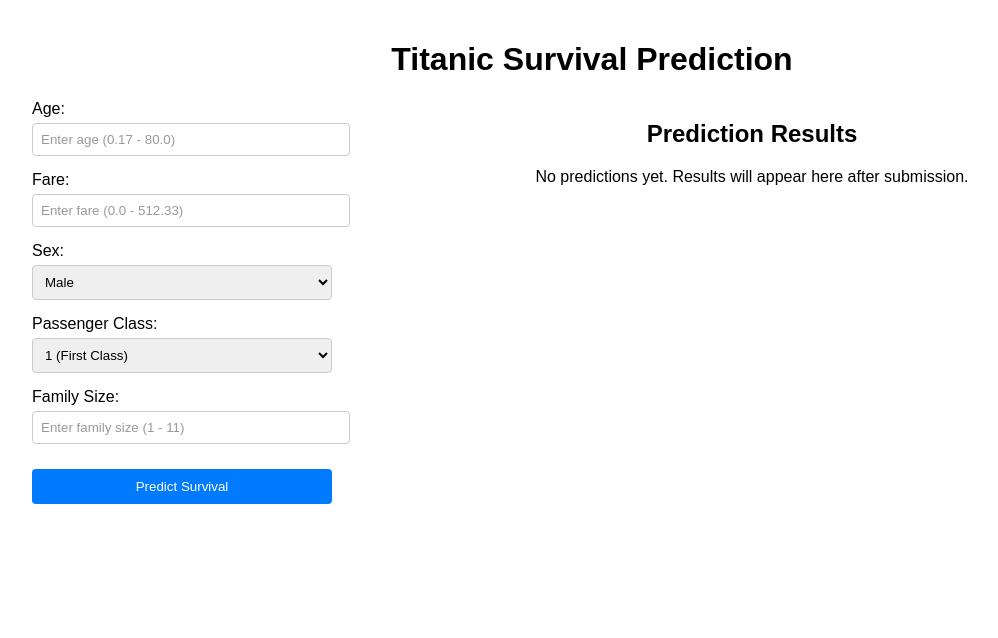
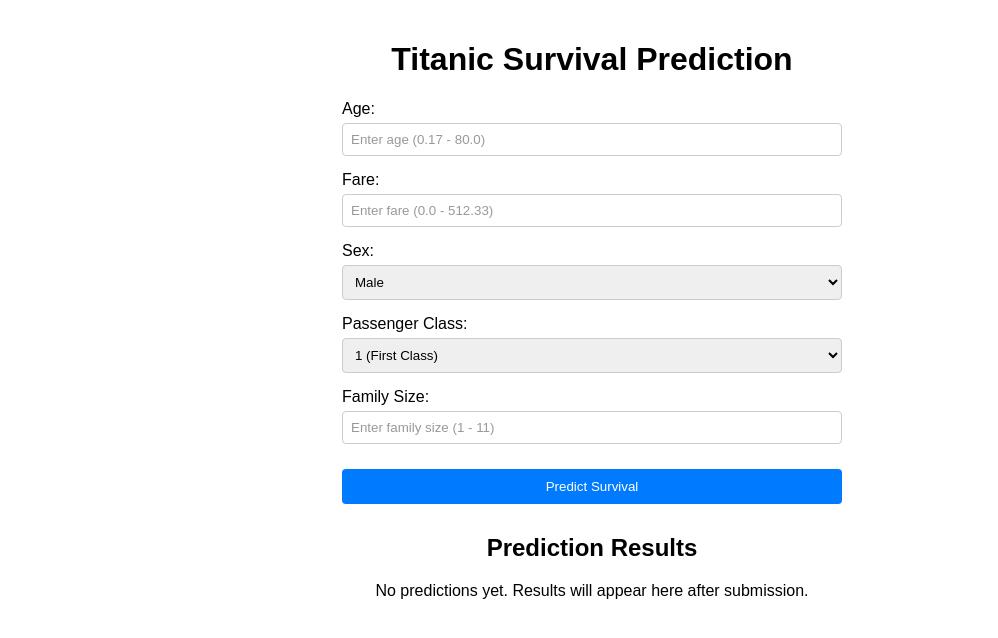
Before and after one commit to irooca/flask, a Flask app: page / in a window 1280 px wide. Shown: the top 638 px of the page, without its empty margins (48-1046 px from the left). Run offline with Flask 3, Linux system fonts and the light colour scheme; parts of the project's set-up code (start-up, migrations or seed data) failed here and were passed over.

Commit message:
Update index.html

```diff
--- a/templates/index.html
+++ b/templates/index.html
@@ -11,17 +11,10 @@
             margin: 0;
             padding: 20px;
         }
-        #container {
-            display: flex;
-            flex-wrap: wrap;
-            justify-content: center;
-            align-items: flex-start;
-            gap: 20px;
-        }
         #form-container {
             text-align: left;
-            width: 300px;
-            flex-shrink: 0;
+            max-width: 500px;
+            margin: 0 auto;
         }
         label {
             margin-bottom: 5px;
@@ -31,7 +24,8 @@
             display: block;
             margin-bottom: 15px;
             padding: 8px;
-            width: 100%;
+            width: 100%; /* 동일한 가로 길이 설정 */
+            box-sizing: border-box; /* 패딩 포함 크기 계산 */
             border: 1px solid #ccc;
             border-radius: 4px;
         }
@@ -52,15 +46,14 @@
             background-color: #0056b3;
         }
         #results-container {
-            flex-grow: 1;
+            margin-top: 30px;
             text-align: center;
-            max-width: 800px;
         }
         table {
             border-collapse: collapse;
             margin: 20px auto;
             width: 100%;
-            max-width: 100%;
+            max-width: 600px;
         }
         th, td {
             border: 1px solid #ddd;
@@ -72,14 +65,22 @@
         }
         canvas {
             margin-top: 20px;
-            max-width: 100%; /* 반응형 그래프 */
+            max-width: 600px;
             height: auto;
+            display: block;
+            margin: 0 auto;
+        }
+        #input-summary {
+            margin-top: 20px;
+            font-size: 1.1em;
+            color: #333;
+            text-align: center;
         }
     </style>
 </head>
 <body>
     <h1 style="text-align: center;">Titanic Survival Prediction</h1>
-    <div id="container">
+
     <!-- 입력 폼 -->
     <div id="form-container">
         <form method="POST">
@@ -107,6 +108,14 @@
 
             <button type="submit">Predict Survival</button>
         </form>
+
+        <!-- 입력값 요약 -->
+        {% if data %}
+        <div id="input-summary">
+            <strong>Input Data:</strong> Age: {{ data['Age'] }}, Fare: {{ data['Fare'] }},
+            Sex: {{ data['Sex'] }}, Class: {{ data['Pclass'] }}, Family Size: {{ data['Family_Size'] }}
+        </div>
+        {% endif %}
     </div>
 
     <!-- 결과 컨테이너 -->
@@ -165,6 +174,5 @@
         <p>No predictions yet. Results will appear here after submission.</p>
         {% endif %}
     </div>
-    </div>
 </body>
 </html>
```
Lines whose indentation alone changed are shown as unchanged.
